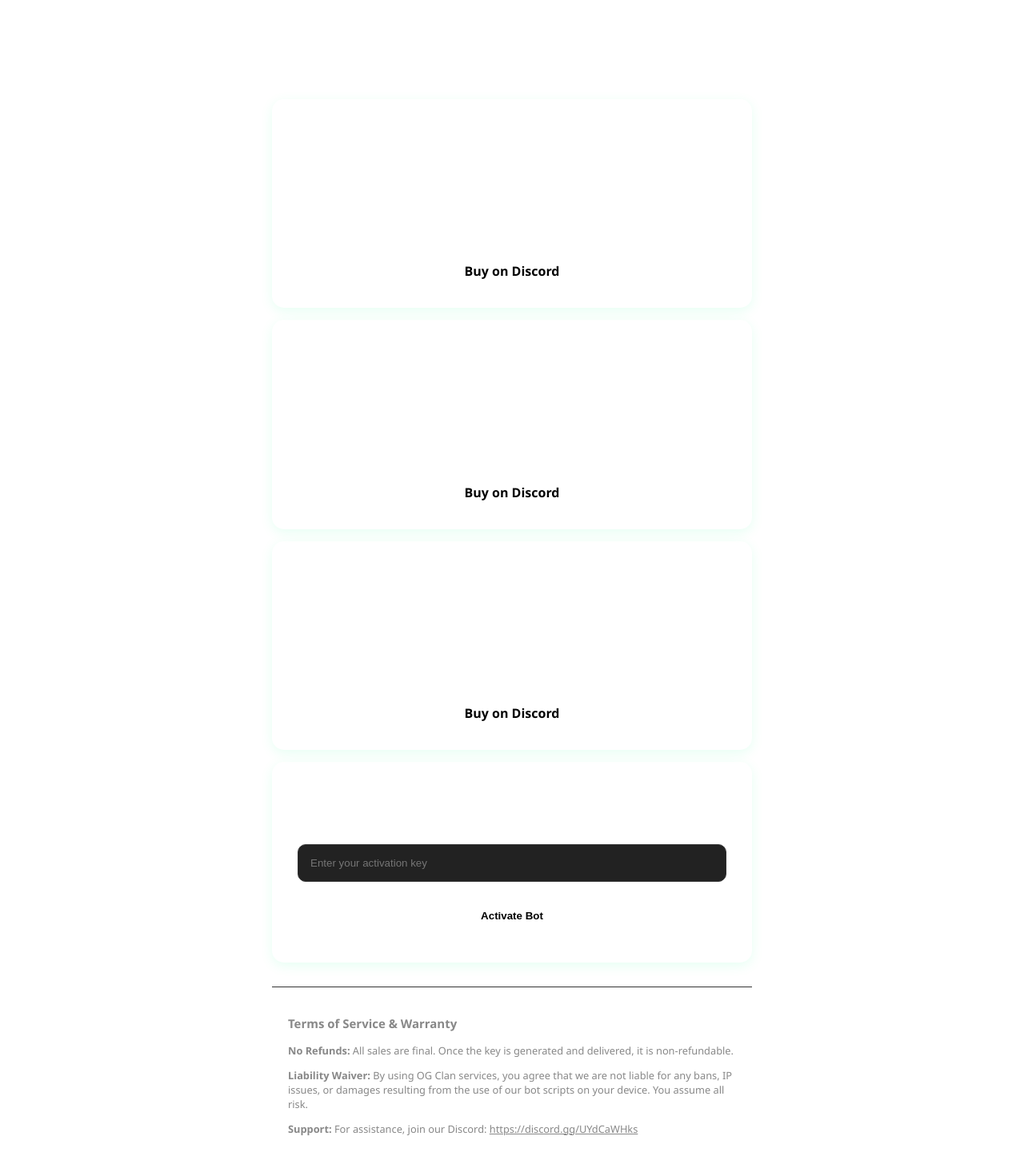
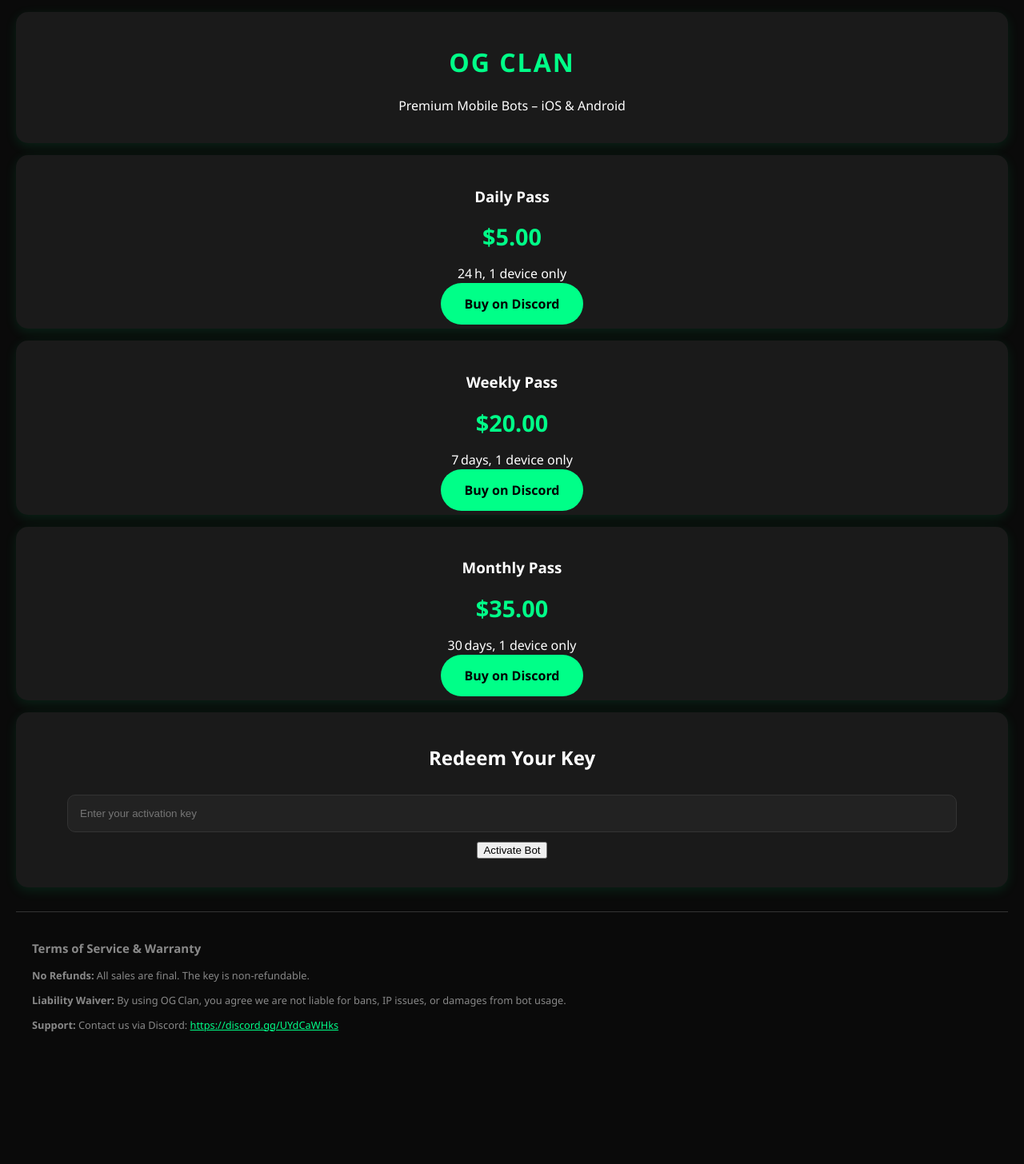
Before and after one commit to chjohnson80505-tech/OG-Clan-Server, a plain HTML site: page index.html in a window 1280 px wide. Shown: the part 20-1476 px from the top of the page at 80% size. After the commit the page ends 1363 px from the top, so only its background shows below. Drawn offline with Linux system fonts and the light colour scheme.

Commit message:
Revamp index.html for mobile bot service
Updated HTML structure and styles for mobile bot service. Enhanced pricing section and added key redemption functionality.

```diff
--- a/index.html
+++ b/index.html
@@ -2,76 +2,67 @@
 <html lang="en">
 <head>
 <meta charset="UTF-8">
+<title>OG Clan – Mobile Bot Service</title>
 <meta name="viewport" content="width=device-width, initial-scale=1.0">
-    <title>OG Clan | Premium Agar.io Bots</title>
 <style>
-        : root { --primary: #00ff88; --bg: #0a0a0a; --card: #1a1a1a; }
-        body { font-family: 'Segoe UI', sans-serif; background: var(--bg); color: white; margin: 0; padding: 20px; text-align: center; }
-        .container { max-width: 600px; margin: 0 auto; }
-        h1 { color: var(--primary); text-transform: uppercase; letter-spacing: 2px; }
-        .card { background: var(--card); padding: 20px; border-radius: 15px; margin: 15px 0; box-shadow: 0 4px 15px rgba(0,255,136,0.1); }
-        .price { font-size: 2em; color: var(--primary); font-weight: bold; }
-        .btn { background: var(--primary); color: black; padding: 15px 30px; border: none; border-radius: 50px; font-weight: bold; cursor: pointer; text-decoration: none; display: inline-block; margin-top: 10px; }
-        .legal { font-size: 0.8em; color: #888; margin-top: 30px; text-align: left; padding: 20px; border-top: 1px solid #333; }
-        input { width: 90%; padding: 15px; margin: 10px 0; border-radius: 10px; border: 1px solid #333; background: #222; color: white; }
+  :root{--p:#00ff88;--bg:#0a0a0a;--card:#1a1a1a;}
+  body{font-family:'Segoe UI',sans-serif;background:var(--bg);color:#fff;margin:0;padding:20px;text-align:center;}
+  .c{background:var(--card);padding:20px;border-radius:15px;margin:15px 0;box-shadow:0 4px 15px rgba(0,255,136,.1);}
+  h1{color:var(--p);text-transform:uppercase;letter-spacing:2px;}
+  .price{font-size:1.8em;color:var(--p);font-weight:bold;}
+  a.btn{background:var(--p);color:#000;padding:15px 30px;border:none;border-radius:50px;text-decoration:none;font-weight:bold;cursor:pointer;}
+  input{width:90%;padding:15px;margin:10px 0;border-radius:10px;border:1px solid #333;background:#222;color:#fff;}
+  .legal{font-size:.8em;color:#888;margin-top:30px;text-align:left;border-top:1px solid #333;padding:20px;}
 </style>
 </head>
 <body>
-    <div class="container">
-        <h1>OG Clan</h1>
-        <p>Original Clan | Premium Bot Access</p>
+<div class="c"><h1>OG Clan</h1><p>Premium Mobile Bots – iOS & Android</p></div>
 
-        <!-- Pricing Cards -->
-        <div class="card">
-            <h3>Daily Pass</h3>
-            <div class="price">$5.00</div>
-            <p>24 Hours Access</p>
-            <a href="https://discord.gg/UYdCaWHks" class="btn">Buy on Discord</a>
+<!-- Pricing -->
+<div class="c">
+  <h3>Daily Pass</h3><div class="price">$5.00</div>
+  <p>24 h, 1 device only</p><a href="https://discord.gg/UYdCaWHks" class="btn">Buy on Discord</a>
 </div>
-
-        <div class="card">
-            <h3>Weekly Pass</h3>
-            <div class="price">$20.00</div>
-            <p>7 Days Access</p>
-            <a href="https://discord.gg/UYdCaWHks" class="btn">Buy on Discord</a>
+<div class="c">
+  <h3>Weekly Pass</h3><div class="price">$20.00</div>
+  <p>7 days, 1 device only</p><a href="https://discord.gg/UYdCaWHks" class="btn">Buy on Discord</a>
 </div>
-
-        <div class="card">
-            <h3>Monthly Pass</h3>
-            <div class="price">$35.00</div>
-            <p>30 Days Access</p>
-            <a href="https://discord.gg/UYdCaWHks" class="btn">Buy on Discord</a>
+<div class="c">
+  <h3>Monthly Pass</h3><div class="price">$35.00</div>
+  <p>30 days, 1 device only</p><a href="https://discord.gg/UYdCaWHks" class="btn">Buy on Discord</a>
 </div>
 
 <!-- Key Redemption -->
-        <div class="card">
-            <h2>Redeem Key</h2>
-            <input type="text" id="userKey" placeholder="Enter your activation key">
-            <button class="btn" onclick="redeemKey()">Activate Bot</button>
-            <p id="status"></p>
+<div class="c">
+  <h2>Redeem Your Key</h2>
+  <input type="text" id="key" placeholder="Enter your activation key">
+  <button class="btn" onclick="redeem()">Activate Bot</button>
+  <p id="msg"></p>
 </div>
 
-        <!-- Legal Agreements -->
+<!-- Legal -->
 <div class="legal">
   <h3>Terms of Service & Warranty</h3>
-            <p><strong>No Refunds:</strong> All sales are final. Once the key is generated and delivered, it is non-refundable.</p>
-            <p><strong>Liability Waiver:</strong> By using OG Clan services, you agree that we are not liable for any bans, IP issues, or damages resulting from the use of our bot scripts on your device. You assume all risk.</p>
-            <p><strong>Support:</strong> For assistance, join our Discord: <a href="https://discord.gg/UYdCaWHks" style="color:var(--primary)">https://discord.gg/UYdCaWHks</a></p>
-        </div>
+  <p><strong>No Refunds:</strong> All sales are final. The key is non‑refundable.</p>
+  <p><strong>Liability Waiver:</strong> By using OG Clan, you agree we are not liable for bans, IP issues, or damages from bot usage.</p>
+  <p><strong>Support:</strong> Contact us via Discord: <a href="https://discord.gg/UYdCaWHks" style="color:var(--p)">https://discord.gg/UYdCaWHks</a></p>
 </div>
 
 <script>
-        // Simple Key Validation Logic (For demo, replace with API call)
-        function redeemKey() {
-            const key = document.getElementById('userKey').value;
-            const status = document.getElementById('status');
-
-            // In a real setup, this checks against your Discord Bot's database
-            if(key === "6814585505") {
-                status.innerHTML = "<span style='color:#00ff88'>Success! Key Valid. Install Shark Mod IPA now.</span>";
-            } else {
-                status.innerHTML = "<span style='color:#ff4444'>Invalid Key. Contact Support on Discord.</span>";
+function redeem(){
+  const key=document.getElementById('key').value.trim();
+  const msg=document.getElementById('msg');
+  if(!key){msg.innerHTML="Please enter a key.";return;}
+  fetch('https://api.discordbots.com/verify?key='+encodeURIComponent(key))
+    .then(r=>r.json())
+    .then(d=>{
+      if(d.valid){
+        msg.innerHTML='<span style="color:#00ff88">✅ Key accepted! Download your bot <a href="'+d.download+'" target="_blank">here</a>. It expires on '+d.expires+'.</span>';
+      }else{
+        msg.innerHTML='<span style="color:#ff4444">❌ '+d.reason+'</span>';
       }
+    })
+    .catch(()=>msg.innerHTML='<span style="color:#ff4444">Error verifying key.</span>');
 }
 </script>
 </body>
```
Lines whose indentation alone changed are shown as unchanged.
